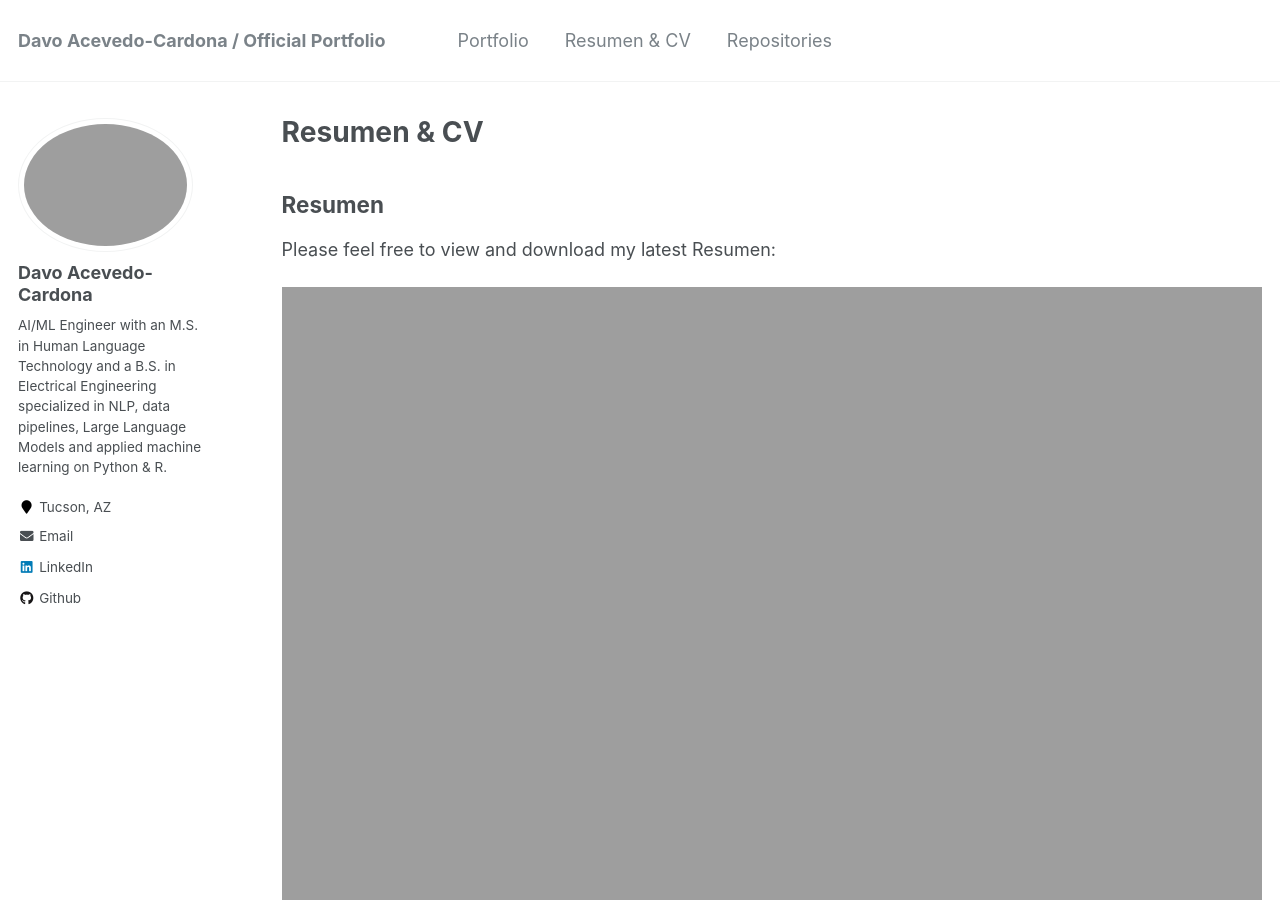
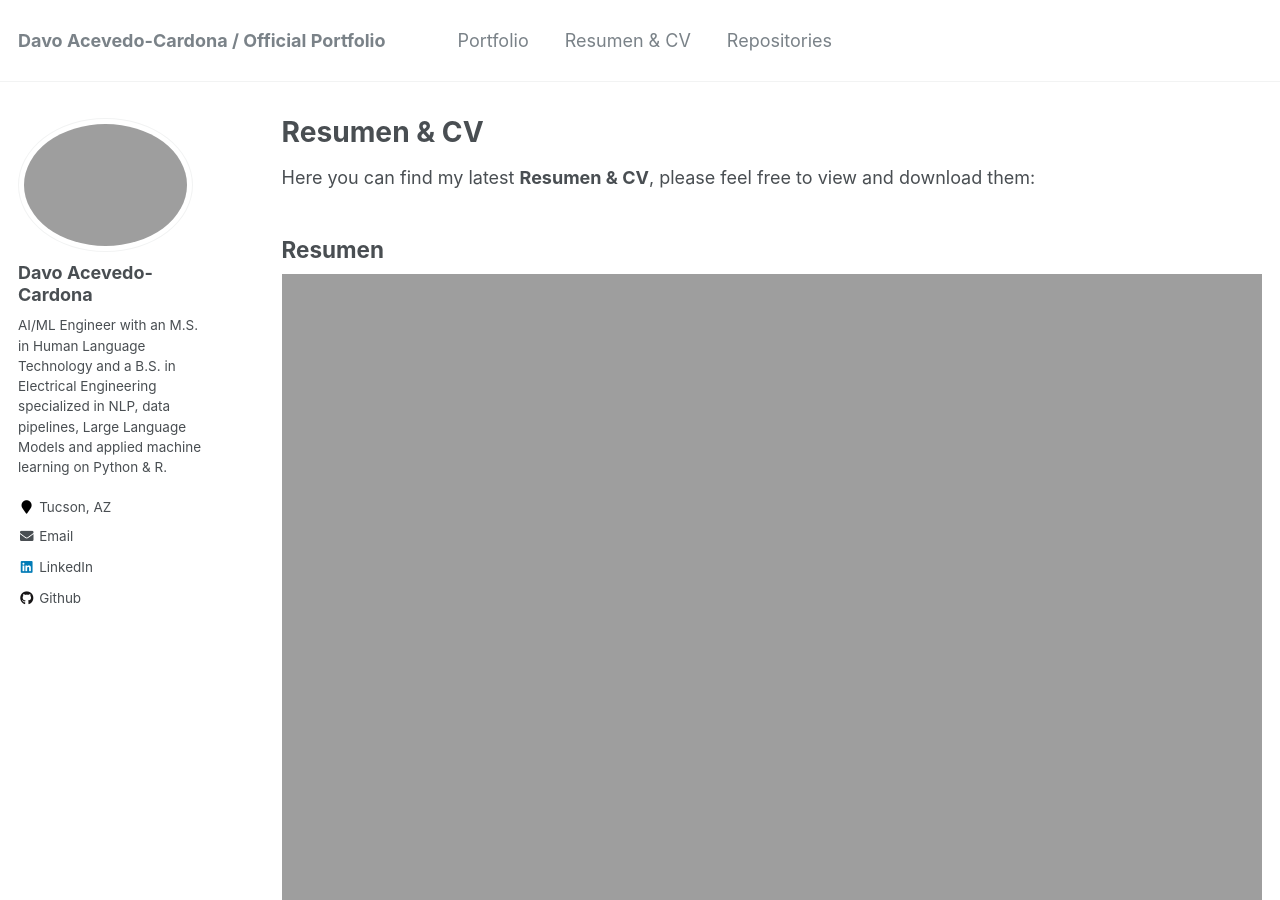
Before and after one commit to lldavoll/lldavoll.github.io, a Jekyll site: the page built from _pages/resumen_cv.md, in a window 1280 px wide and 900 px high. Built offline with Jekyll 4.4.1, drawn with Linux system fonts in a browser that asks for light colours.

Commit message:
Update resumen_cv.md

```diff
--- a/_pages/resumen_cv.md
+++ b/_pages/resumen_cv.md
@@ -9,9 +9,9 @@ redirect_from:
 
 {% include base_path %}
 
+Here you can find my latest **Resumen & CV**, please feel free to view and download them:
+
 ## Resumen
-
-Please feel free to view and download my latest Resumen:
 
 <div style="text-align: center;">
 
```
